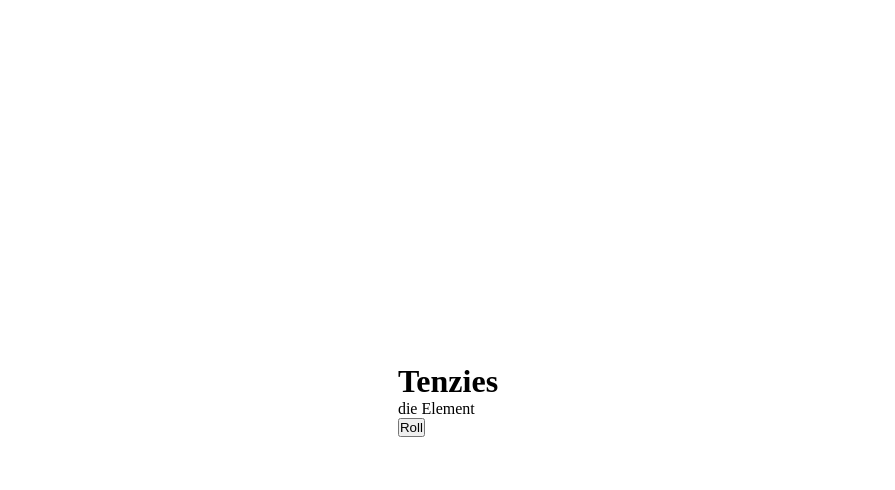
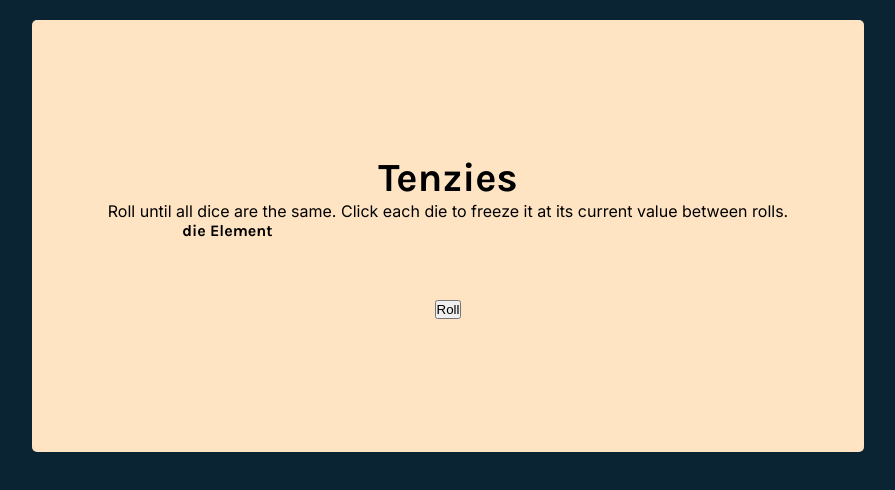
Before and after one commit to Arafat-alim/tenzies-app--Terminated, a React (Create React App) app: page / in a window 1280 px wide. Shown: the top 490 px of the page, without its empty margins (192-1087 px from the left). Built offline with nearby package versions, Linux system fonts and the light colour scheme.

Commit message:
basic styl;ing added.

```diff
--- a/src/App.js
+++ b/src/App.js
@@ -5,7 +5,10 @@ function App() {
   return (
     <main>
       <h1>Tenzies</h1>
-      <p></p>
+      <p>
+        Roll until all dice are the same. Click each die to freeze it at its
+        current value between rolls.
+      </p>
       <div className="die-container">die Element</div>
       <button className="roll-dice">{tenzies ? "Reset" : "Roll"}</button>
     </main>
--- a/src/index.css
+++ b/src/index.css
@@ -1,13 +1,46 @@
+@import url('https://fonts.googleapis.com/css2?family=Inter:wght@400;700&family=Karla:wght@700&display=swap');
+
 * {
   margin: 0;
   padding: 0;
 }
 
 body {
+  background-color: #0b2434;
+  padding: 20px;
+  text-align: center;
+  font-family: Helvetica, Arial, sans-serif;
+  font-family: 'Karla', sans-serif;
+  font-weight: 700;
+}
+
+main {
+  display: flex;
+  justify-content: center;
+  align-items: center;
+  flex-direction: column;
+  height: 400px;
+  max-width: 800px;
+  padding: 1rem;
+  background-color: bisque;
+  margin-inline: auto;
+  border-radius: 5px;
+}
+
+h1 {
+  font-size: 40px;
   margin: 0;
-  display: flex;
-  align-items: center;
-  justify-content: center;
-  height: 100vh;
+}
 
+p {
+  font-family: 'Inter', sans-serif;
+  font-weight: 400;
+  margin-top: 0;
 }
+
+.die-container {
+  display: grid;
+  grid-template: auto auto / repeat(5, 1fr);
+  gap: 20px;
+  margin-bottom: 40px;
+}
```
